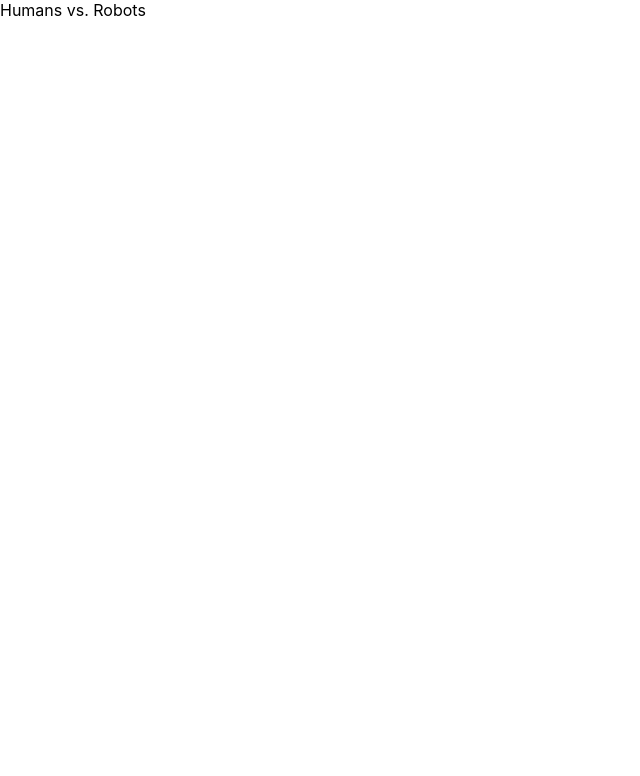
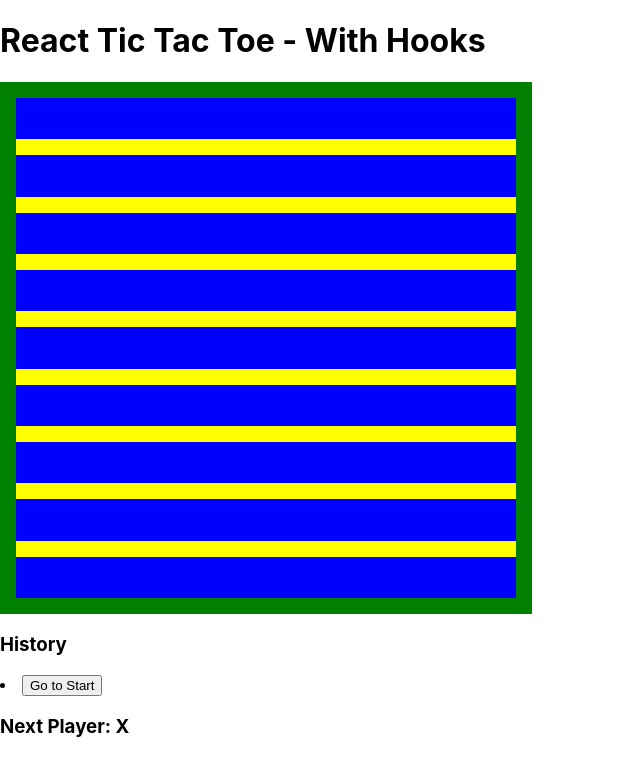
Before and after one commit to SchoolOfCode/noughts-and-crosses-plan-room55-juan-riki-mark, a React app in the folder xandos/: page / in a window 1280 px wide. Shown: the whole page, without its empty margins (0-640 px from the left). Built offline with nearby package versions, Linux system fonts and the light colour scheme.

Commit message:
Game done w/o CSS

```diff
--- a/xandos/src/components/Board/board.js
+++ b/xandos/src/components/Board/board.js
@@ -1,19 +1,11 @@
 import Square from "../Square/square";
 
-function Board() {
-  return (
-    <div className="Board">
-      <Square />
-      <Square />
-      <Square />
-      <Square />
-      <Square />
-      <Square />
-      <Square />
-      <Square />
-      <Square />
-    </div>
-  );
-}
+const Board = ({ squares, onClick }) => (
+  <div className="board">
+    {squares.map((square, index) => (
+      <Square key={index} value={square} onClick={() => onClick(index)} />
+    ))}
+  </div>
+);
 
 export default Board;
--- a/xandos/src/components/Game/game.js
+++ b/xandos/src/components/Game/game.js
@@ -1,13 +1,55 @@
-import "../Game/game.module.css";
+import React, { useState } from "react";
+import { calculateWinner } from "../../helper";
 import Board from "../Board/board";
 
-function Game() {
+const Game = () => {
+  const [history, setHistory] = useState([Array(9).fill(null)]);
+  const [stepNumber, setStepNumber] = useState(0);
+  const [xIsNext, setXisNext] = useState(true);
+  const winner = calculateWinner(history[stepNumber]);
+  const xO = xIsNext ? "X" : "O";
+
+  const handleClick = (i) => {
+    const historyPoint = history.slice(0, stepNumber + 1);
+    const current = historyPoint[stepNumber];
+    const squares = [...current];
+
+    if (winner || squares[i]) return;
+
+    squares[i] = xO;
+    setHistory([...historyPoint, squares]);
+    setStepNumber(historyPoint.length);
+    setXisNext(!xIsNext);
+  };
+
+  const jumpTo = (step) => {
+    setStepNumber(step);
+    setXisNext(step % 2 === 0);
+  };
+
+  const renderMoves = () =>
+    history.map((_step, move) => {
+      const destination = move ? `Go to move #${move}` : "Go to Start";
+      return (
+        <li key={move}>
+          <button onClick={() => jumpTo(move)}>{destination}</button>
+        </li>
+      );
+    });
+
   return (
-    <div className="Game">
-      <header className="Game-header">Humans vs. Robots</header>
-      <Board />
-    </div>
+    <>
+      <h1>React Tic Tac Toe - With Hooks</h1>
+      <Board squares={history[stepNumber]} onClick={handleClick} />
+      <div className="info-wrapper">
+        <div>
+          <h3>History</h3>
+          {renderMoves()}
+        </div>
+        <h3>{winner ? "Winner: " + winner : "Next Player: " + xO}</h3>
+      </div>
+    </>
   );
-}
+};
 
 export default Game;
--- a/xandos/src/components/Game/game.module.css
+++ /dev/null
@@ -1,3 +0,0 @@
-.App {
-  text-align: center;
-}
--- a/xandos/src/components/Square/square.js
+++ b/xandos/src/components/Square/square.js
@@ -1,5 +1,11 @@
-function Square() {
-  return <div></div>;
-}
+const Square = ({ value, onClick }) => {
+  const style = value ? `squares ${value}` : `squares`;
+
+  return (
+    <button className={style} onClick={onClick}>
+      {value}
+    </button>
+  );
+};
 
 export default Square;
--- /dev/null
+++ b/xandos/src/helper.js
@@ -0,0 +1,19 @@
+export function calculateWinner(squares) {
+  const lines = [
+    [0, 1, 2],
+    [3, 4, 5],
+    [6, 7, 8],
+    [0, 3, 6],
+    [1, 4, 7],
+    [2, 5, 8],
+    [0, 4, 8],
+    [2, 4, 6],
+  ];
+  for (let i = 0; i < lines.length; i++) {
+    const [a, b, c] = lines[i];
+    if (squares[a] && squares[a] === squares[b] && squares[a] === squares[c]) {
+      return squares[a];
+    }
+  }
+  return null;
+}
--- a/xandos/src/index.css
+++ b/xandos/src/index.css
@@ -1,13 +1,29 @@
 body {
   margin: 0;
-  font-family: -apple-system, BlinkMacSystemFont, 'Segoe UI', 'Roboto', 'Oxygen',
-    'Ubuntu', 'Cantarell', 'Fira Sans', 'Droid Sans', 'Helvetica Neue',
+  font-family: -apple-system, BlinkMacSystemFont, "Segoe UI", "Roboto", "Oxygen",
+    "Ubuntu", "Cantarell", "Fira Sans", "Droid Sans", "Helvetica Neue",
     sans-serif;
-  -webkit-font-smoothing: antialiased;
-  -moz-osx-font-smoothing: grayscale;
 }
 
 code {
-  font-family: source-code-pro, Menlo, Monaco, Consolas, 'Courier New',
+  font-family: source-code-pro, Menlo, Monaco, Consolas, "Courier New",
     monospace;
 }
+
+.board {
+  border: 1rem solid green;
+  background: yellow;
+  width: 500px;
+  height: 500px;
+  display: grid;
+  grid-template: repeat(3, 1fr) / repeat (3, 1fr);
+  gap: 1rem;
+}
+
+.squares {
+  background: blue;
+  border: none;
+  font-size: 5rem;
+  cursor: pointer;
+  outline: none;
+}
```
Also changed, not shown: xandos/src/components/Board/board.css (deleted), xandos/src/components/Square/square.css (deleted).
